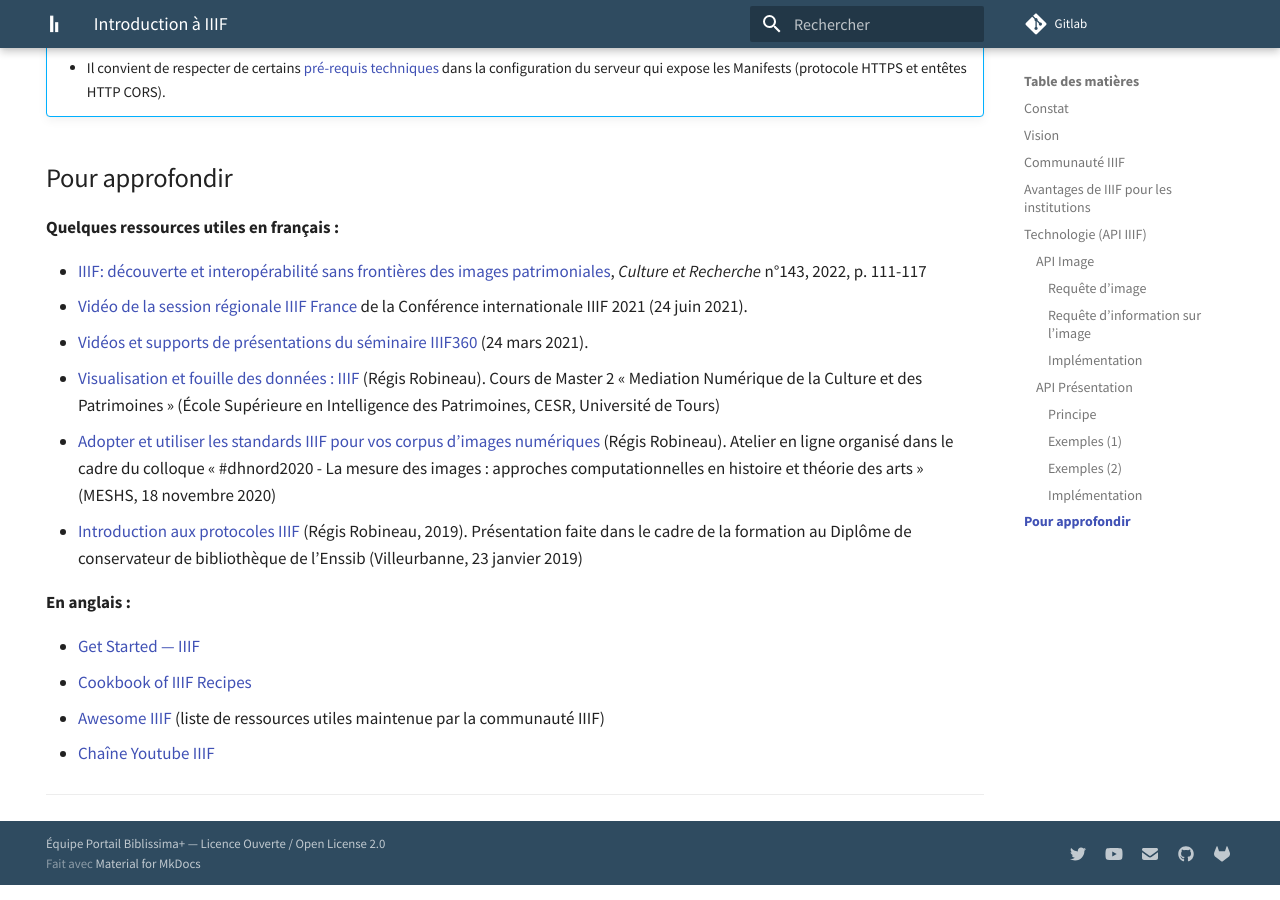
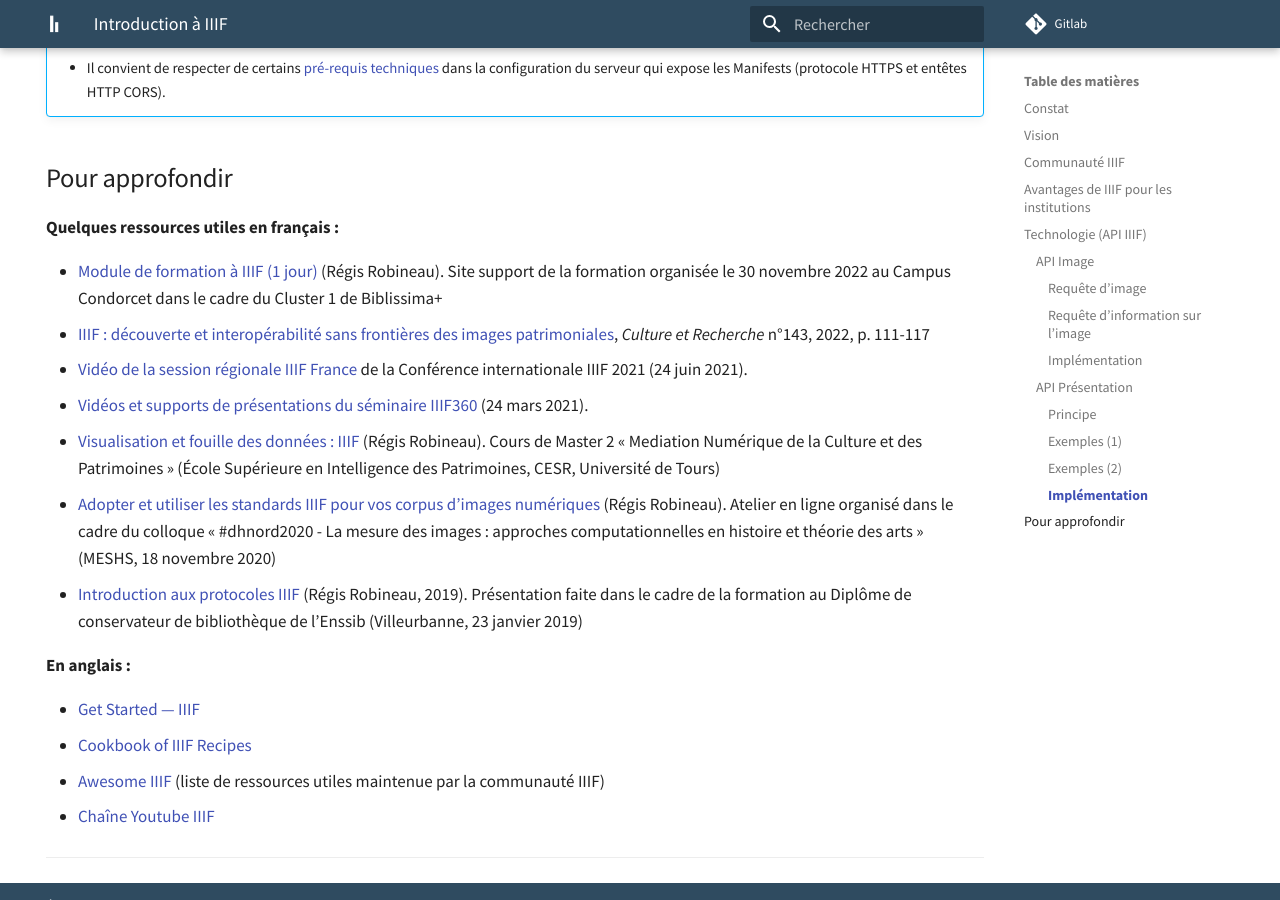
Before and after one commit to biblissima/doc.biblissima, an MkDocs documentation site: the page built from docs/iiif/introduction-iiif.md, in a window 1280 px wide and 900 px high, scrolled down 10620 px. Built offline with MkDocs 1.6.1 and Material for MkDocs 9.7.7, drawn with Linux system fonts in a browser that asks for light colours.

Commit message:
Add links to IIIF training course

```diff
--- a/docs/iiif/introduction-iiif.md
+++ b/docs/iiif/introduction-iiif.md
@@ -256,7 +256,8 @@ Les deux images ci-dessous permettent d'illustrer où sont mobilisées les deux
 
 **Quelques ressources utiles en français :**
 
-- [IIIF: découverte et interopérabilité sans frontières des images patrimoniales](https://www.culture.gouv.fr/fr/Thematiques/Enseignement-superieur-et-Recherche/La-revue-Culture-et-Recherche/La-recherche-culturelle-a-l-international), _Culture et Recherche_ n°143, 2022, p. 111-117
+- [Module de formation à IIIF (1 jour)](https://doc.biblissima.fr/formation-iiif/) (Régis Robineau). Site support de la formation organisée le 30 novembre 2022 au Campus Condorcet dans le cadre du Cluster 1 de Biblissima+
+- [IIIF : découverte et interopérabilité sans frontières des images patrimoniales](https://www.culture.gouv.fr/fr/Thematiques/Enseignement-superieur-et-Recherche/La-revue-Culture-et-Recherche/La-recherche-culturelle-a-l-international), _Culture et Recherche_ n°143, 2022, p. 111-117
 - [Vidéo de la session régionale IIIF France](https://projet.biblissima.fr/fr/formations-evenements/conference-iiif-2021-session-regionale-iiif-france) de la Conférence internationale IIIF 2021 (24 juin 2021).
 - [Vidéos et supports de présentations du séminaire IIIF360](https://projet.biblissima.fr/fr/evenements/rendez-vous-iiif360-2021) (24 mars 2021).
 - [Visualisation et fouille des données : IIIF](https://github.com/regisrob/Atelier_IIIF_TD_Master_CESR_2020) (Régis Robineau). Cours de Master 2 « Mediation Numérique de la Culture et des Patrimoines » (École Supérieure en Intelligence des Patrimoines, CESR, Université de Tours)
--- a/mkdocs.yml
+++ b/mkdocs.yml
@@ -32,8 +32,8 @@ extra_css:
 
 extra:
   #generator: false
-  #analytics:
-    #provider: matomo # uncomment to enable matomo
+  analytics:
+    provider: matomo # uncomment to enable matomo
     #property: foobar
   issue_url: https://gitlab.huma-num.fr/biblissima/doc.biblissima/-/issues/new
   issue_label: Suggérer une modification
@@ -83,6 +83,7 @@ nav:
     - iiif/index.md
     - Introduction à IIIF: iiif/introduction-iiif.md
     - Exemples d'entrepôts IIIF: iiif/entrepots-iiif.md
+    - Module de formation à IIIF: https://doc.biblissima.fr/formation-iiif/
   - Portail :
     - portail/index.md
     - Format pivot: portail/format-pivot-biblissima.md
```
Also changed, not shown: docs/iiif/index.md (+4 -1 lines).
